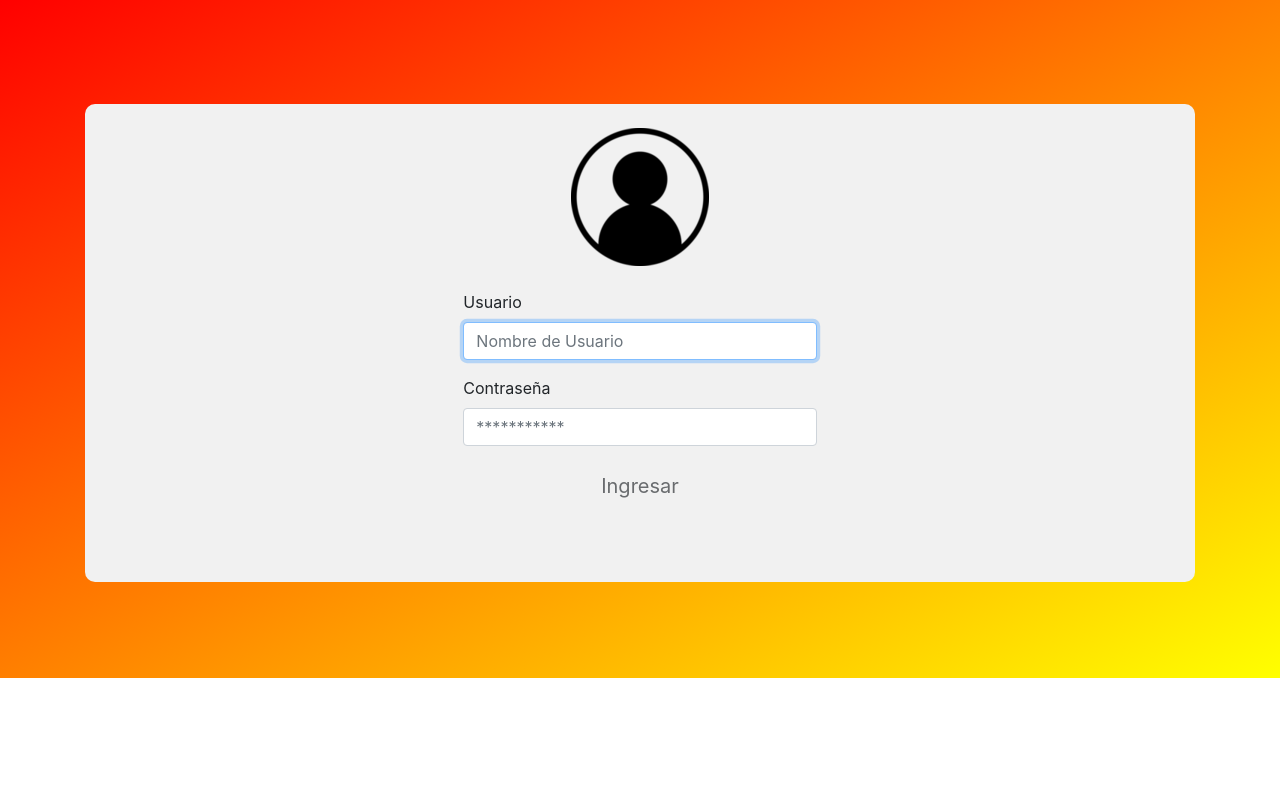
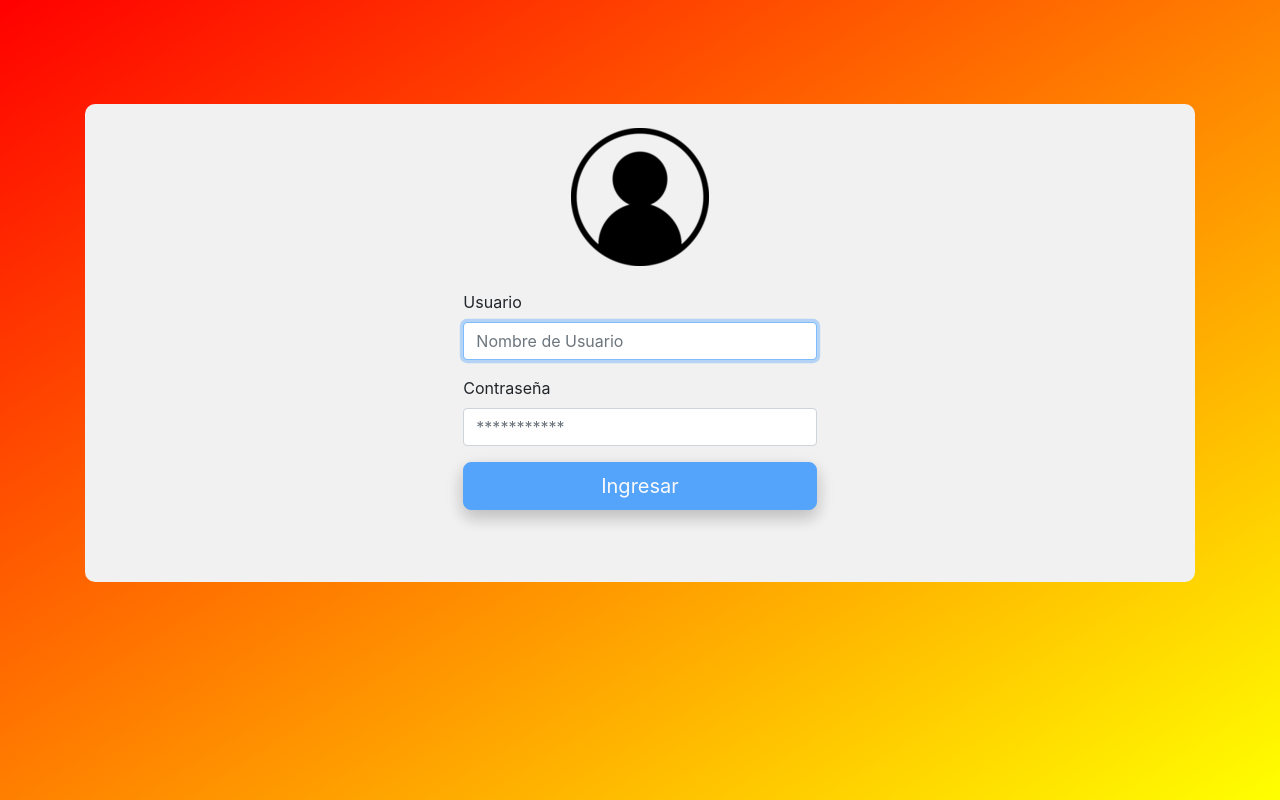
Before and after one commit to hectwor/PrestamoApp, a React (Create React App) app: page / in a window 1280 px wide. Built offline with nearby package versions, Linux system fonts and the light colour scheme.

Commit message:
Add styles buttom

```diff
--- a/src/App.js
+++ b/src/App.js
@@ -4,7 +4,7 @@ import './App.css';
 import Login from './Components/login';
 import ErrorPage from './Components/ErrorPage';
 
-import NuevoUsuario from './Components/NuevoUsuario';
+//import NuevoUsuario from './Components/NuevoUsuario';
 
 class App extends Component {
     render() {
@@ -13,7 +13,7 @@ class App extends Component {
             bottom:'0',
             left:'0',
             right:'0',
-            position: '100%',
+            position: 'absolute',
             background : 'linear-gradient(to bottom right, red, yellow)'
         };
     return (
--- a/src/Components/login.js
+++ b/src/Components/login.js
@@ -2,9 +2,10 @@ import React, { Component } from 'react';
 import {Form,
     Row,
     Col,
-    Input, FormFeedback, FormGroup
+    Input, FormFeedback, FormGroup,
+    Button
     } from 'reactstrap';
-import { Button, ControlLabel, Image } from "react-bootstrap";
+import { ControlLabel, Image } from "react-bootstrap";
 import "bootstrap/dist/css/bootstrap.css";
 import iconLogin from "../img/loginUser.png";
 import MainRecogedor from "./mainRecogedor";
@@ -99,6 +100,10 @@ class Login extends Component {
             borderRadius: "10px",
             marginTop: "80px"
         };
+        const buttonSize = {
+            boxShadow: '0 8px 16px 0 rgba(0,0,0,0.2), 0 6px 20px 0 rgba(0,0,0,0.19)',
+            borderRadius: '8px'
+        };
         if (redirectVendedor) {
             return (
                 <MainRecogedor username={this.state.username} password={this.state.password} />
@@ -162,9 +167,11 @@ class Login extends Component {
                                 </FormGroup>
                                 <Button
                                     block
-                                    bsSize="large"
+                                    size="lg"
                                     disabled={!this.validateForm()}
                                     onClick={this.handleSubmit}
+                                    style={buttonSize}
+                                    color="primary"
                                 >
                                     Ingresar
                                 </Button>
--- a/src/Components/mainAdmin.js
+++ b/src/Components/mainAdmin.js
@@ -35,6 +35,13 @@ class MainAdmin extends Component {
             borderRadius: "10px",
             marginTop: "80px"
         };
+        const buttonSize = {
+            height: '60px',
+            width: '230px',
+            marginBottom: '20px',
+            marginRight: '10px',
+            marginLeft: '10px'
+        };
         if (redirectLogin) {
             return (
                 <Login  />
@@ -60,10 +67,10 @@ class MainAdmin extends Component {
                                 <br/>
                                 <h1 className="display-6">Menú</h1>
                                 <br/><br/>
-                                <div>
                                         <Button
                                             size="lg"
                                             onClick={this.openMovimientos}
+                                            style={buttonSize}
                                         >
                                             MOVIMIENTOS
                                         </Button>
@@ -71,15 +78,16 @@ class MainAdmin extends Component {
                                         <Button
                                             size="lg"
                                             onClick={this.openClientes}
+                                            style={buttonSize}
                                         >
                                             CLIENTES
                                         </Button>
-                                </div>
+
                                 <br/>
-                                <div>
                                     <Button
                                         size="lg"
                                         onClick={this.openMovimientos}
+                                        style={buttonSize}
                                     >
                                         CREAR USUARIO
                                     </Button>
@@ -87,15 +95,15 @@ class MainAdmin extends Component {
                                     <Button
                                         size="lg"
                                         onClick={this.openClientes}
+                                        style={buttonSize}
                                     >
-                                        ANULAR USUARIO
+                                        MODIFICAR USUARIO
                                     </Button>
-                                </div>
                                 <br/>
-                                <div>
                                     <Button
                                         size="lg"
                                         onClick={this.openMovimientos}
+                                        style={buttonSize}
                                     >
                                         PRESTAR
                                     </Button>
@@ -103,10 +111,10 @@ class MainAdmin extends Component {
                                     <Button
                                         size="lg"
                                         onClick={this.openClientes}
+                                        style={buttonSize}
                                     >
                                         COBRAR
                                     </Button>
-                                </div>
                             </Col>
                             <Col md={2}>
                             </Col>
--- a/src/Components/mainRecogedor.js
+++ b/src/Components/mainRecogedor.js
@@ -135,6 +135,13 @@ class MainRecogedor extends Component {
             borderRadius: "10px",
             marginTop: "70px"
         };
+        const buttonSize = {
+            height: '60px',
+            width: '230px',
+            marginBottom: '20px',
+            marginRight: '10px',
+            marginLeft: '10px'
+        };
         if (redirectLogin) {
             return (
                 <Login  />
@@ -192,6 +199,7 @@ class MainRecogedor extends Component {
                                     <Button
                                         size="lg"
                                         onClick={this.openModalPrestar}
+                                        style={buttonSize}
                                     >
                                         PRESTAR
                                     </Button>
@@ -199,14 +207,15 @@ class MainRecogedor extends Component {
                                     <Button
                                         size="lg"
                                         onClick={this.openModalCobrar}
+                                        style={buttonSize}
                                     >
                                         RECOGER
                                     </Button>
-                                    <br/><br/>
                                 </div>
                                 <div>
                                     <Button
                                         size="lg"
+                                        style={buttonSize}
                                     >
                                         VER DÍA
                                     </Button>
```
Also changed, not shown: src/MovimientosAdmin.js (added).
